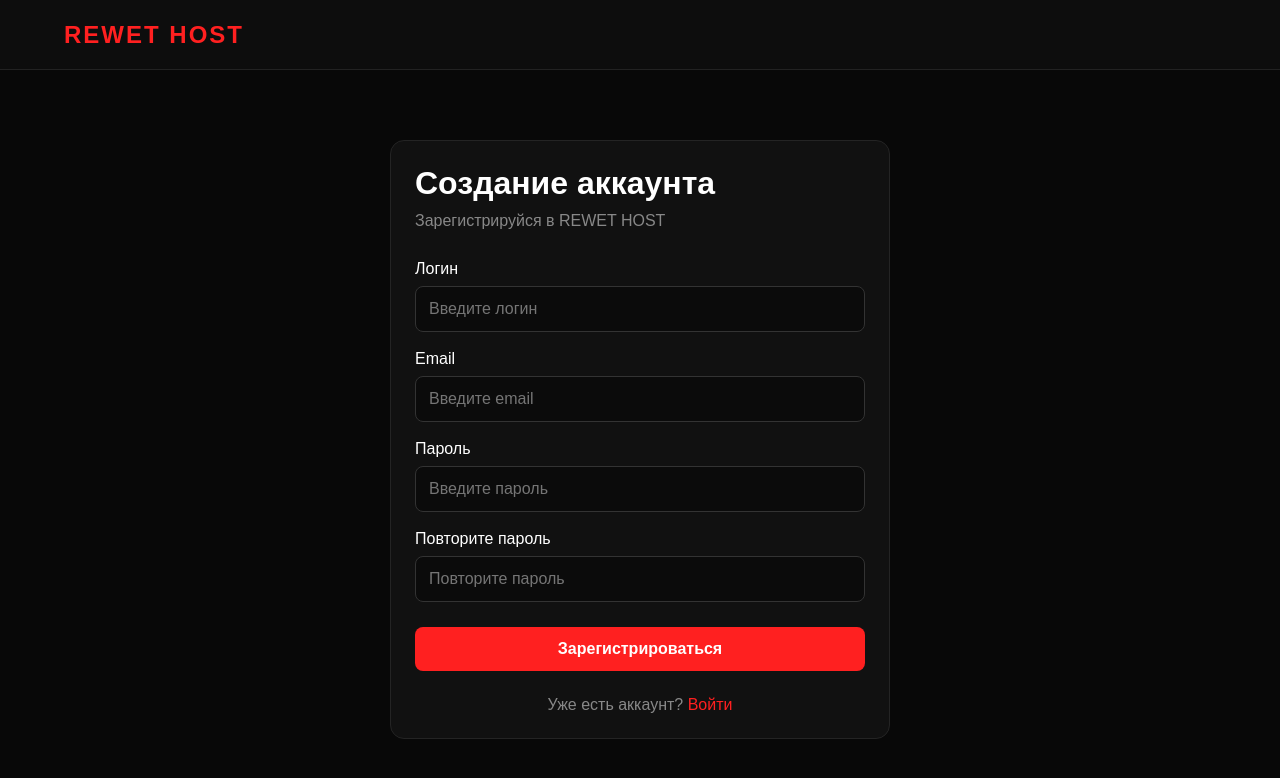
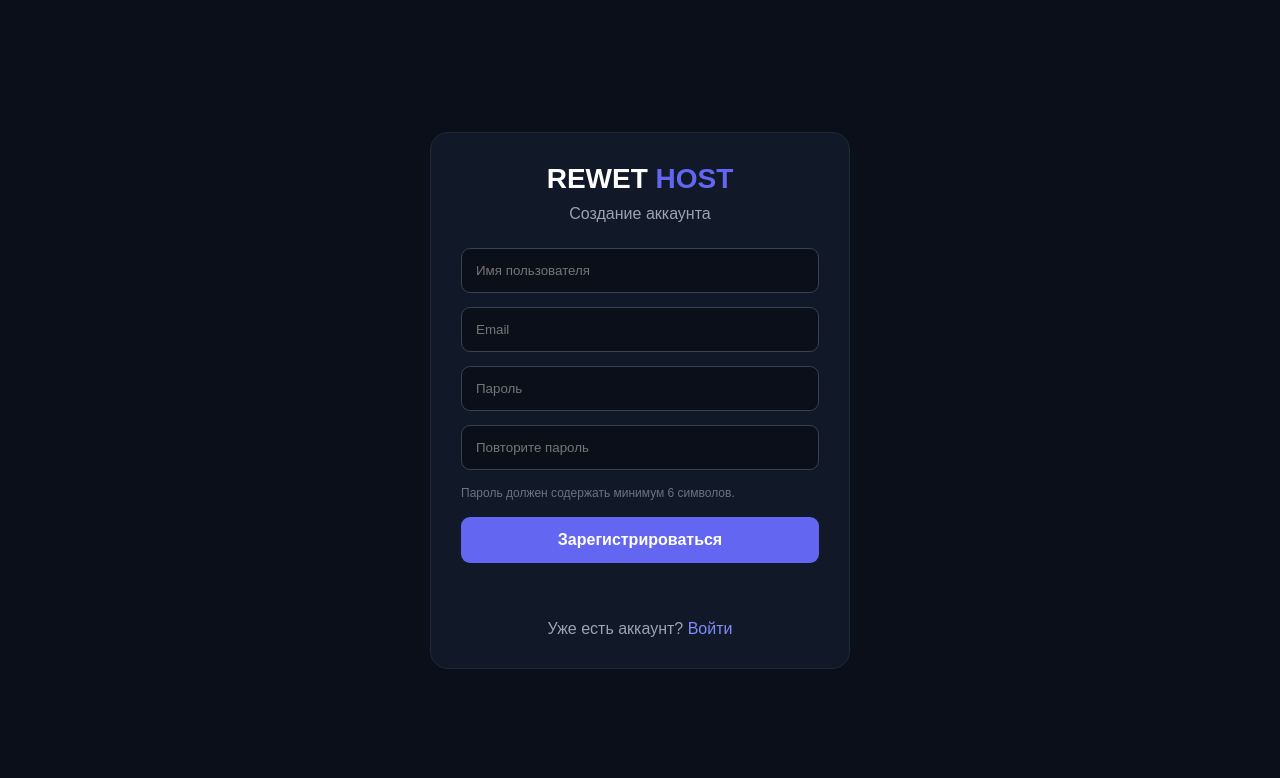
Before and after one commit to retete185-a11y/REWET-HOST555, a website: page public/register.html in a window 1280 px wide. Drawn offline with Linux system fonts and the light colour scheme; no server answers.

Commit message:
Update register.html

```diff
--- a/public/register.html
+++ b/public/register.html
@@ -6,143 +6,243 @@
 
     <title>REWET HOST — Регистрация</title>
 
-    <link rel="stylesheet" href="/style.css">
+    <style>
+        * {
+            box-sizing: border-box;
+            margin: 0;
+            padding: 0;
+        }
+
+        body {
+            font-family: Arial, sans-serif;
+            background: #0b0f19;
+            color: white;
+            min-height: 100vh;
+            display: flex;
+            align-items: center;
+            justify-content: center;
+            padding: 20px;
+        }
+
+        .box {
+            width: 100%;
+            max-width: 420px;
+            background: #111827;
+            border: 1px solid #1f2937;
+            border-radius: 18px;
+            padding: 30px;
+        }
+
+        .logo {
+            text-align: center;
+            font-size: 28px;
+            font-weight: bold;
+            margin-bottom: 10px;
+        }
+
+        .logo span {
+            color: #6366f1;
+        }
+
+        .subtitle {
+            text-align: center;
+            color: #9ca3af;
+            margin-bottom: 25px;
+        }
+
+        input {
+            width: 100%;
+            padding: 14px;
+            margin-bottom: 14px;
+            background: #0b0f19;
+            border: 1px solid #374151;
+            border-radius: 9px;
+            color: white;
+            outline: none;
+        }
+
+        input:focus {
+            border-color: #6366f1;
+        }
+
+        button {
+            width: 100%;
+            padding: 14px;
+            background: #6366f1;
+            color: white;
+            border: none;
+            border-radius: 9px;
+            cursor: pointer;
+            font-size: 16px;
+            font-weight: bold;
+        }
+
+        button:hover {
+            opacity: .9;
+        }
+
+        .message {
+            min-height: 22px;
+            margin-top: 15px;
+            text-align: center;
+            color: #f59e0b;
+        }
+
+        .login {
+            text-align: center;
+            margin-top: 20px;
+            color: #9ca3af;
+        }
+
+        .login a {
+            color: #818cf8;
+            text-decoration: none;
+        }
+
+        .rules {
+            color: #6b7280;
+            font-size: 12px;
+            margin-bottom: 15px;
+            line-height: 1.5;
+        }
+    </style>
 </head>
 
 <body>
 
-<header class="header">
-    <div class="container">
-        <a href="/" class="logo">REWET HOST</a>
+<div class="box">
+
+    <div class="logo">
+        REWET <span>HOST</span>
     </div>
-</header>
 
-<main class="container" style="max-width: 500px; padding-top: 70px;">
-
-    <div class="card">
-
-        <h1 style="margin-bottom: 10px;">
+    <div class="subtitle">
         Создание аккаунта
-        </h1>
-
-        <p class="text-muted" style="margin-bottom: 30px;">
-            Зарегистрируйся в REWET HOST
-        </p>
+    </div>
 
     <form id="registerForm">
 
-            <label>Логин</label>
-
         <input
-                class="input"
+            id="username"
             type="text"
-                id="username"
-                placeholder="Введите логин"
+            placeholder="Имя пользователя"
+            autocomplete="username"
             minlength="3"
             maxlength="32"
             required
-                style="margin: 8px 0 18px;"
         >
 
-            <label>Email</label>
+        <input
+            id="email"
+            type="email"
+            placeholder="Email"
+            autocomplete="email"
+            required
+        >
 
         <input
-                class="input"
-                type="email"
-                id="email"
-                placeholder="Введите email"
+            id="password"
+            type="password"
+            placeholder="Пароль"
+            autocomplete="new-password"
+            minlength="6"
             required
-                style="margin: 8px 0 18px;"
         >
 
-            <label>Пароль</label>
-
         <input
-                class="input"
+            id="password2"
             type="password"
-                id="password"
-                placeholder="Введите пароль"
+            placeholder="Повторите пароль"
+            autocomplete="new-password"
             minlength="6"
             required
-                style="margin: 8px 0 18px;"
         >
 
-            <label>Повторите пароль</label>
+        <div class="rules">
+            Пароль должен содержать минимум 6 символов.
+        </div>
 
-            <input
-                class="input"
-                type="password"
-                id="password2"
-                placeholder="Повторите пароль"
-                minlength="6"
-                required
-                style="margin: 8px 0 25px;"
-            >
-
-            <button
-                class="btn btn-primary"
-                type="submit"
-                style="width: 100%;"
-            >
+        <button type="submit">
             Зарегистрироваться
         </button>
 
     </form>
 
-        <div
-            id="message"
-            style="margin-top: 20px; text-align: center;"
-        ></div>
+    <div id="message" class="message"></div>
 
-        <p
-            style="text-align: center; margin-top: 25px;"
-            class="text-muted"
-        >
+    <div class="login">
         Уже есть аккаунт?
-            <a href="/login.html" class="text-red">
-                Войти
-            </a>
-        </p>
+        <a href="/login">Войти</a>
+    </div>
 
 </div>
 
-</main>
+<script>
 
-<script src="/app.js"></script>
+const form =
+    document.getElementById("registerForm");
 
-<script>
-    const form = document.getElementById("registerForm");
-    const message = document.getElementById("message");
+const message =
+    document.getElementById("message");
 
-    form.addEventListener("submit", async (event) => {
+form.addEventListener(
+    "submit",
+    async function(event) {
+
         event.preventDefault();
 
         const username =
-            document.getElementById("username").value.trim();
+            document
+                .getElementById("username")
+                .value
+                .trim();
 
         const email =
-            document.getElementById("email").value.trim();
+            document
+                .getElementById("email")
+                .value
+                .trim();
 
         const password =
-            document.getElementById("password").value;
+            document
+                .getElementById("password")
+                .value;
 
         const password2 =
-            document.getElementById("password2").value;
+            document
+                .getElementById("password2")
+                .value;
 
         if (password !== password2) {
-            message.textContent = "Пароли не совпадают";
-            message.style.color = "#ff2020";
+
+            message.textContent =
+                "Пароли не совпадают.";
+
             return;
         }
 
-        message.textContent = "Регистрация...";
-        message.style.color = "#aaa";
+        if (password.length < 6) {
+
+            message.textContent =
+                "Пароль должен содержать минимум 6 символов.";
+
+            return;
+        }
+
+        message.textContent =
+            "Создание аккаунта...";
 
         try {
-            const result = await apiRequest(
-                "/auth/register",
+
+            const response = await fetch(
+                "/api/auth/register",
                 {
                     method: "POST",
+
+                    headers: {
+                        "Content-Type": "application/json"
+                    },
+
                     body: JSON.stringify({
                         username,
                         email,
@@ -151,21 +251,33 @@
                 }
             );
 
+            const data =
+                await response.json();
+
+            if (!response.ok) {
+
+                throw new Error(
+                    data.message ||
+                    "Ошибка регистрации"
+                );
+            }
+
             message.textContent =
                 "Аккаунт создан! Перенаправление...";
 
-            message.style.color = "#35d07f";
-
             setTimeout(() => {
-                window.location.href = "/login.html";
-            }, 1000);
+                window.location.href = "/login";
+            }, 800);
 
         } catch (error) {
 
-            message.textContent = error.message;
-            message.style.color = "#ff2020";
+            message.textContent =
+                error.message;
+
         }
-    });
+    }
+);
+
 </script>
 
 </body>
```
Lines whose indentation alone changed are shown as unchanged.
